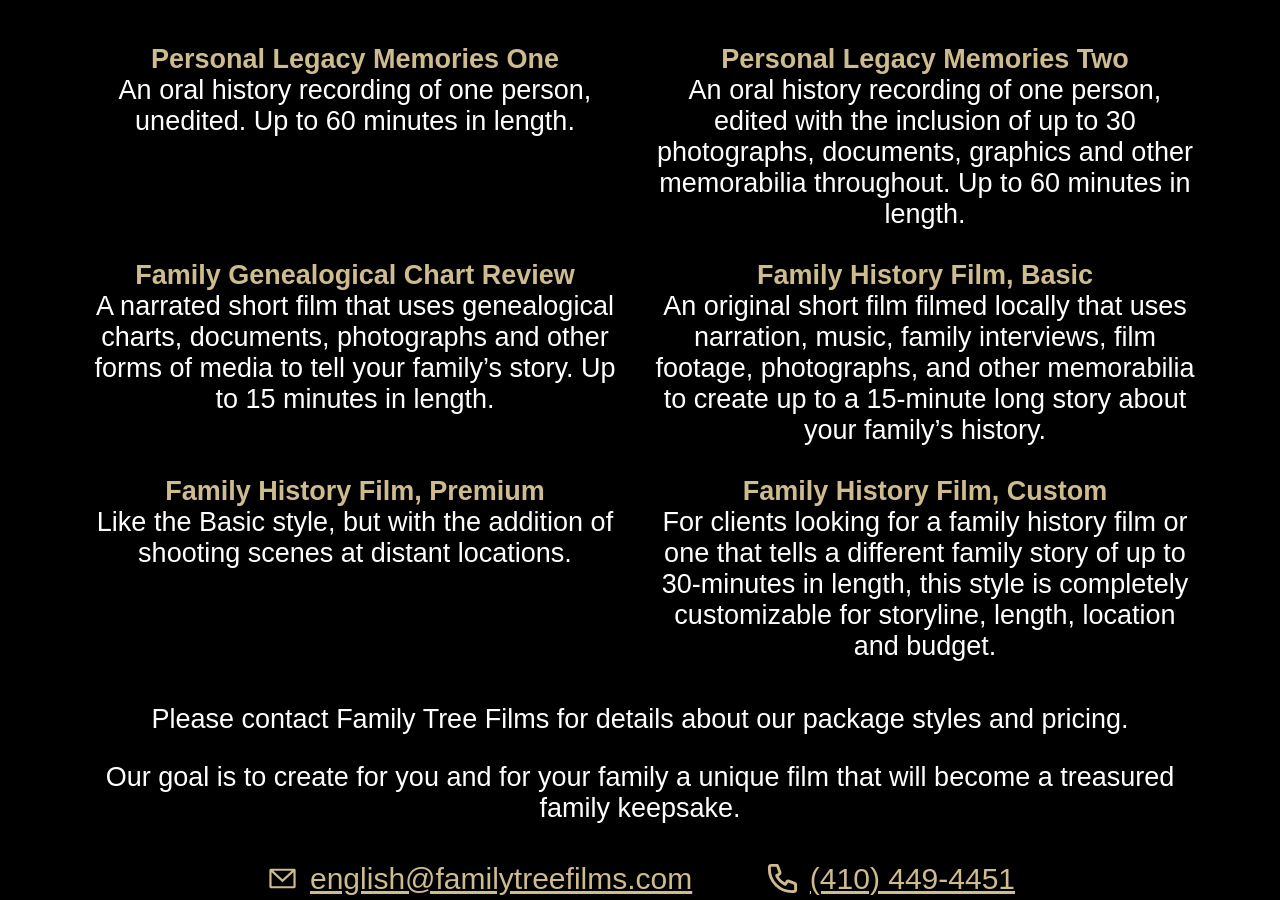
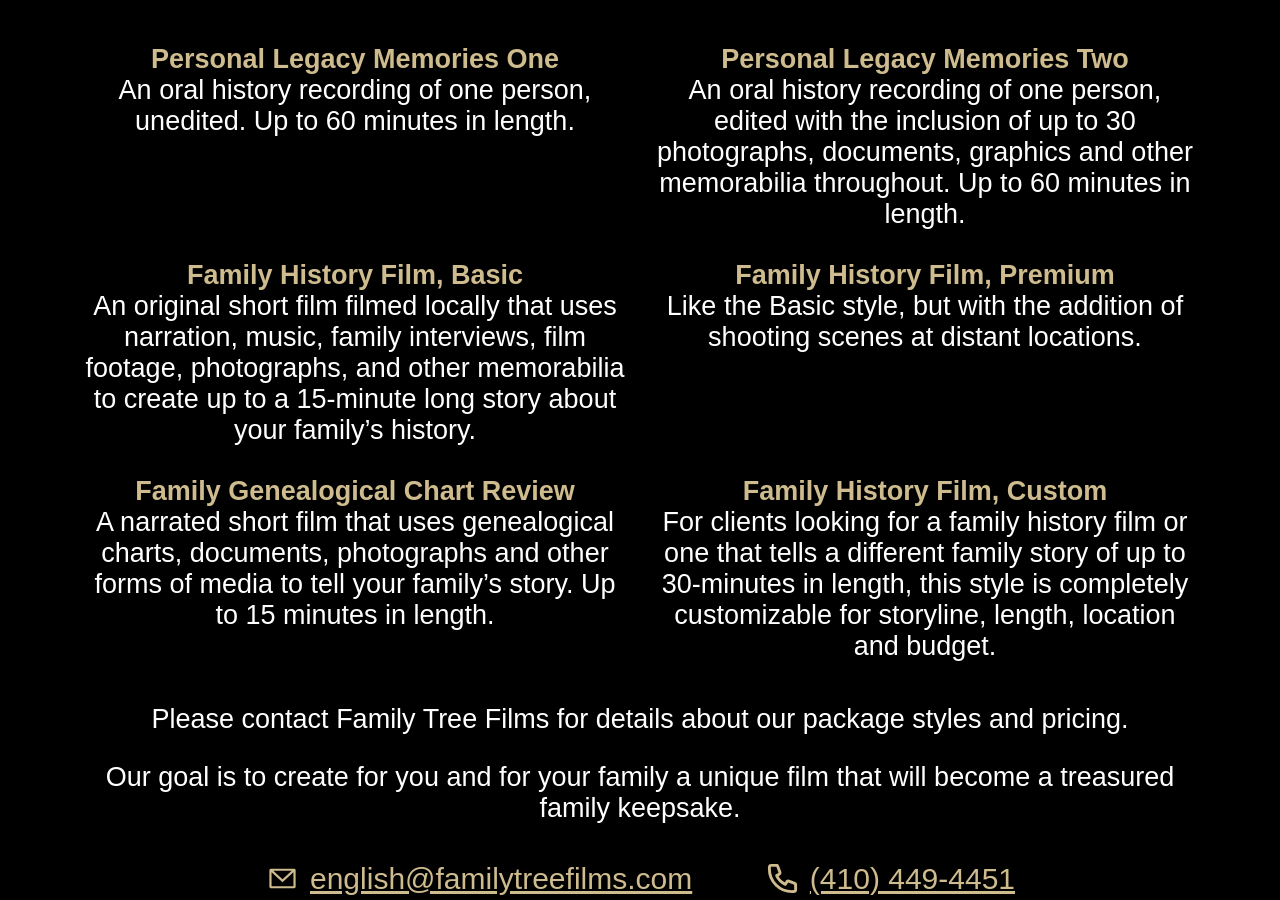
Before and after one commit to itaikatz/ap-www, a Jekyll site: the page familytreefilms.html, which Jekyll copies as it is, in a window 1280 px wide and 900 px high, scrolled down 1539 px. Built offline with Jekyll 4.4.1, drawn with Linux system fonts in a browser that asks for light colours; some web fonts are replaced.

Commit message:
Update familytreefilms.html

```diff
--- a/familytreefilms.html
+++ b/familytreefilms.html
@@ -72,9 +72,9 @@
                 <div class="film-styles">
                     <div class="film-style"><span class="heading">Personal Legacy Memories One</span><br/> An oral history recording of one person, unedited.  Up to 60 minutes in length.</div>
                     <div class="film-style"><span class="heading">Personal Legacy Memories Two</span><br/> An oral history recording of one person, edited with the inclusion of up to 30 photographs, documents, graphics and other memorabilia throughout. Up to 60 minutes in length.</div>
-                    <div class="film-style"><span class="heading">Family Genealogical Chart Review</span><br/>A narrated short film that uses genealogical charts, documents, photographs and other forms of media to tell your family’s story. Up to 15 minutes in length.</div>
                     <div class="film-style"><span class="heading">Family History Film, Basic</span><br/>An original short film filmed locally that uses narration, music, family interviews, film footage, photographs, and other memorabilia to create up to a 15-minute long story about your family’s history.</div>
                     <div class="film-style"><span class="heading">Family History Film, Premium</span><br/>Like the Basic style, but with the addition of shooting scenes at distant locations.</div>
+                    <div class="film-style"><span class="heading">Family Genealogical Chart Review</span><br/>A narrated short film that uses genealogical charts, documents, photographs and other forms of media to tell your family’s story. Up to 15 minutes in length.</div>
                     <div class="film-style"><span class="heading">Family History Film, Custom</span><br/>For clients looking for a family history film or one that tells a different family story of up to 30-minutes in length, this style is completely customizable for storyline, length, location and budget.</div>
                 </div>
 
```
